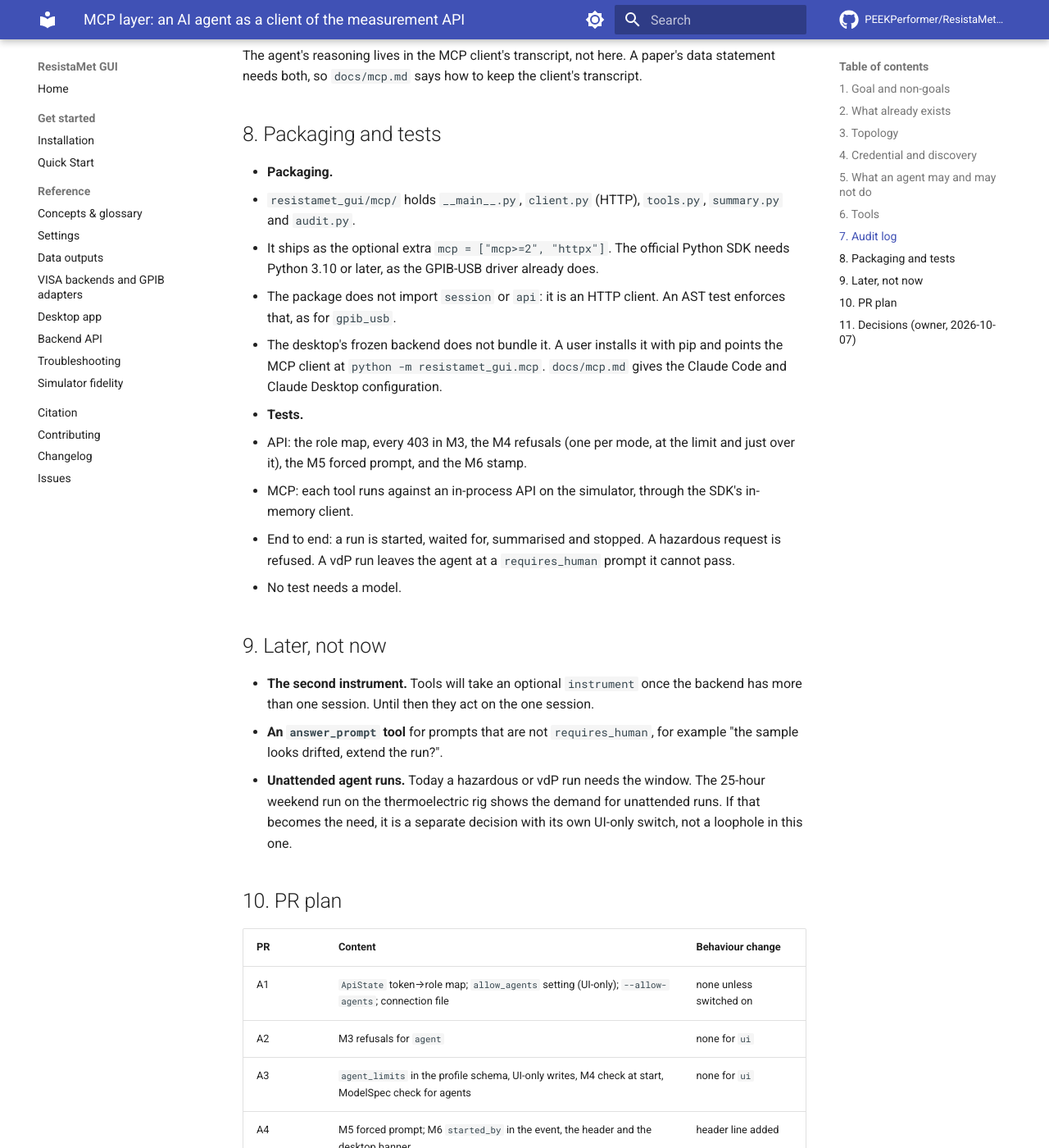
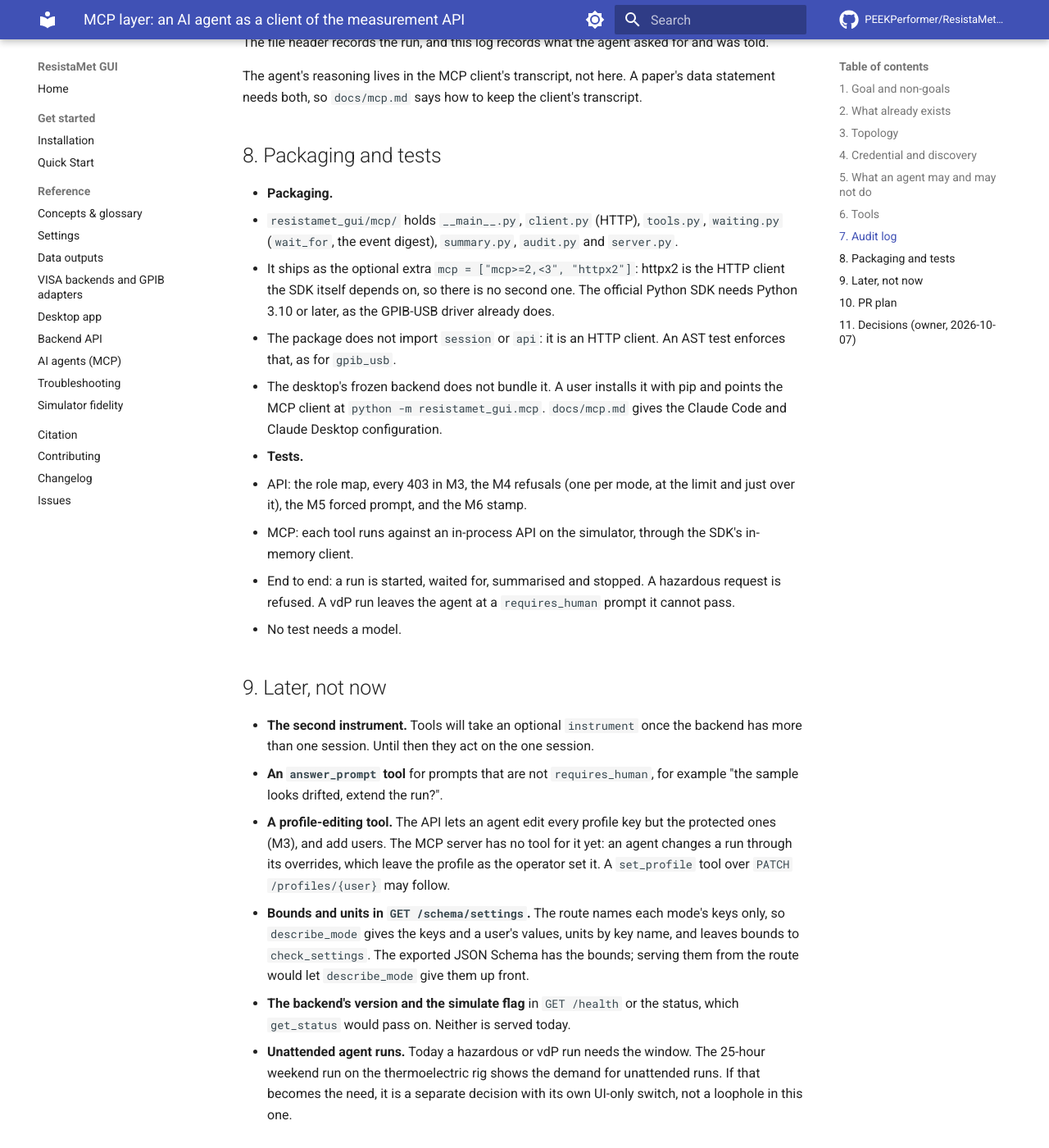
Before and after one commit to PEEKPerformer/ResistaMet-GUI, an MkDocs documentation site: the page built from docs/design/mcp_layer.md, in a window 1280 px wide and 1400 px high, scrolled down 6035 px. Shown: the whole window at 82% size. Built offline with MkDocs 1.6.1 and Material for MkDocs 9.7.7, drawn with Linux system fonts in a browser that asks for light colours; comment, search, counter and statistics services are not loaded; some of the changed text lies outside the part shown.

Commit message:
Document the MCP server
docs/mcp.md says what the server is and how it sits between an MCP
client and a running backend, how to install it and let agents in,
how to configure Claude Code and Claude Desktop, the tools in one
table, what still needs a person (limits, prompts, protected
settings), the audit log, and how to keep the client's transcript
beside the data and the audit log for a paper.

The page is linked from the README, the docs index and the site nav,
and the changelog has a line under Added. The design's status line
says M1 to M3 are built. Its packaging note names the modules as built
and httpx2, and its later list gains a profile-editing tool, bounds
and units in the schema route, and the backend version in the status.

```diff
--- a/docs/design/mcp_layer.md
+++ b/docs/design/mcp_layer.md
@@ -1,6 +1,8 @@
 # MCP layer: an AI agent as a client of the measurement API
 
-**Status:** design, 2026-10-07. A1–A4 (§10) are built; the MCP server (M1–M4) is not.
+**Status:** design, 2026-10-07. A1–A4 and M1–M3 (§10) are built, with
+`docs/mcp.md`; the desktop's Settings toggle and limits section were built
+with A1 and A3. Tested against the simulator only.
 **Depends on:** `tauri_backend_split.md` (session, events, the API and its
 decision D4), `four_point_probe_spots.md` (spots and maps).
 
@@ -232,10 +234,12 @@ transcript.
 
 - **Packaging.**
   - `resistamet_gui/mcp/` holds `__main__.py`, `client.py` (HTTP), `tools.py`,
-    `summary.py` and `audit.py`.
-  - It ships as the optional extra `mcp = ["mcp>=2", "httpx"]`. The official
-    Python SDK needs Python 3.10 or later, as the GPIB-USB driver already
-    does.
+    `waiting.py` (`wait_for`, the event digest), `summary.py`, `audit.py` and
+    `server.py`.
+  - It ships as the optional extra `mcp = ["mcp>=2,<3", "httpx2"]`: httpx2 is
+    the HTTP client the SDK itself depends on, so there is no second one. The
+    official Python SDK needs Python 3.10 or later, as the GPIB-USB driver
+    already does.
   - The package does not import `session` or `api`: it is an HTTP client. An
     AST test enforces that, as for `gpib_usb`.
   - The desktop's frozen backend does not bundle it. A user installs it with
@@ -257,6 +261,18 @@ transcript.
   backend has more than one session. Until then they act on the one session.
 - **An `answer_prompt` tool** for prompts that are not `requires_human`, for
   example "the sample looks drifted, extend the run?".
+- **A profile-editing tool.** The API lets an agent edit every profile key but
+  the protected ones (M3), and add users. The MCP server has no tool for it
+  yet: an agent changes a run through its overrides, which leave the profile
+  as the operator set it. A `set_profile` tool over `PATCH /profiles/{user}`
+  may follow.
+- **Bounds and units in `GET /schema/settings`.** The route names each mode's
+  keys only, so `describe_mode` gives the keys and a user's values, units by
+  key name, and leaves bounds to `check_settings`. The exported JSON Schema
+  has the bounds; serving them from the route would let `describe_mode` give
+  them up front.
+- **The backend's version and the simulate flag** in `GET /health` or the
+  status, which `get_status` would pass on. Neither is served today.
 - **Unattended agent runs.** Today a hazardous or vdP run needs the window.
   The 25-hour weekend run on the thermoelectric rig shows the demand for
   unattended runs. If that becomes the need, it is a separate decision with
--- a/mkdocs.yml
+++ b/mkdocs.yml
@@ -47,6 +47,7 @@ nav:
     - VISA backends and GPIB adapters: gpib.md
     - Desktop app: desktop.md
     - Backend API: api.md
+    - AI agents (MCP): mcp.md
     - Troubleshooting: troubleshooting.md
     - Simulator fidelity: sim_fidelity.md
   - Citation: citation.md
```
Also changed, not shown: CHANGELOG.md (+1 -0 lines), README.md (+1 -0 lines), docs/index.md (+1 -0 lines), docs/mcp.md (added, +114 -0 lines).
